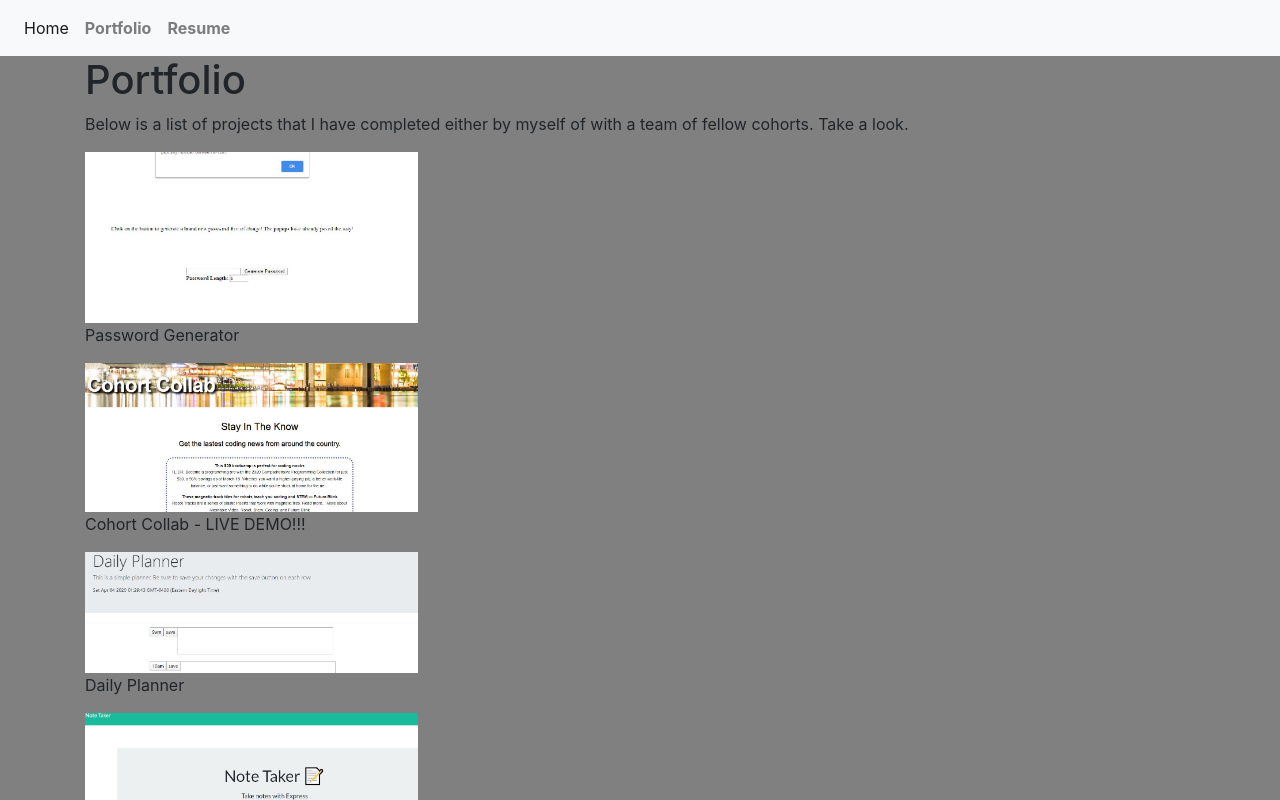
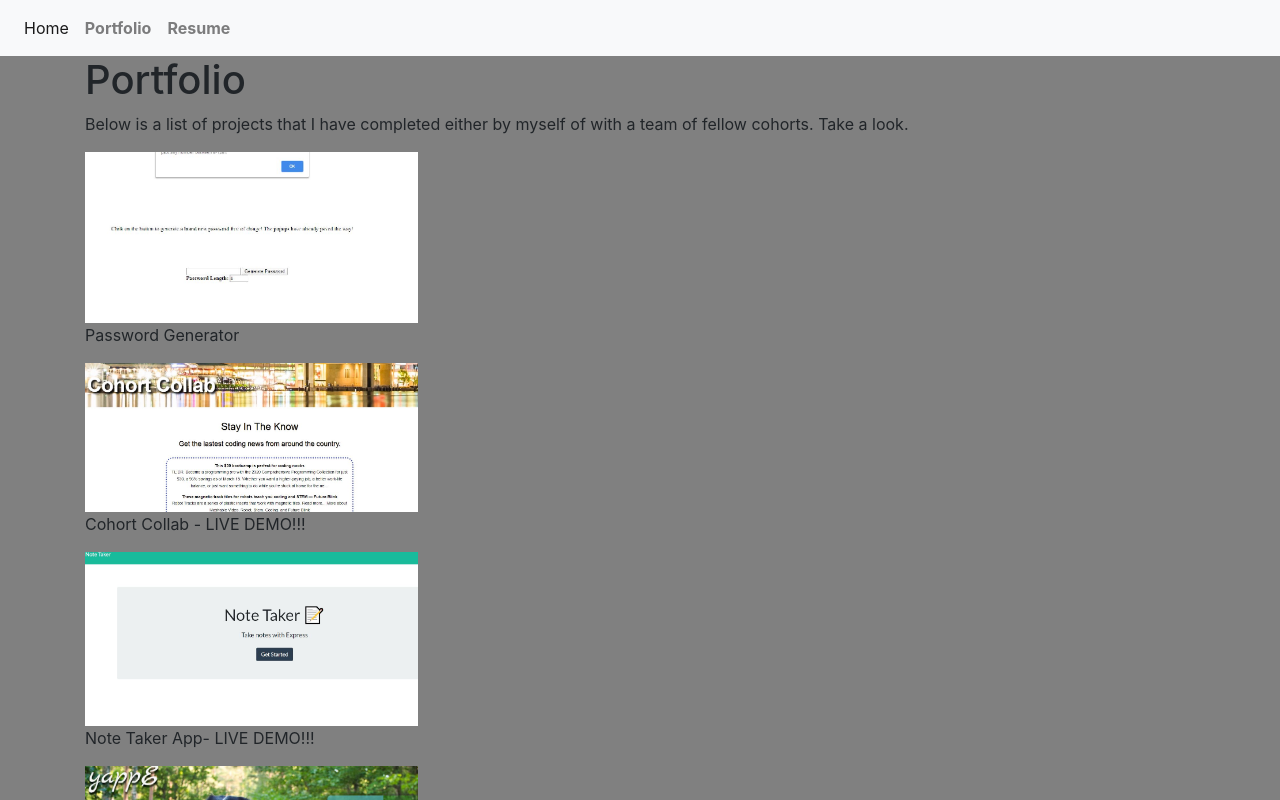
Before and after one commit to SkinnySk8ter/react-portfolio, a React (Create React App) app in the folder reactprofile/: page /Portfolio in a window 1280 px wide. Shown: the top 800 px of the page. Built offline with nearby package versions, Linux system fonts and the light colour scheme.

Commit message:
editing text on pages. Removed unnecessary card on portfolio page

```diff
--- a/reactprofile/src/components/Homepage/Homepage.js
+++ b/reactprofile/src/components/Homepage/Homepage.js
@@ -7,7 +7,7 @@ const home = () => {
         <div className="container">
             <h1>Welcome!</h1>
             <img src={logo}  alt="myimage"/>
-            <p>Hello and welcome to my portfolio! My name is Jody Jones and I am in the process of developing my skills to become a Software Developer. Within this site I have a showcase of completed works and some projects that I am currently working on. For the moment some things are still in their early stages but that will change with time! Feel free to look around and reach out to me at anytime! Thank you for your time.</p>
+            <p>Hello and welcome to my portfolio! My name is Jody Jones and I am a Full Stack Developer. Within this site I have a showcase of completed works (my own and group work) and some projects that I am currently working on. Feel free to look around and reach out to me at anytime! Thank you for your time.</p>
         </div>
     );
 }
--- a/reactprofile/src/components/PorfolioPage/Portfolio.js
+++ b/reactprofile/src/components/PorfolioPage/Portfolio.js
@@ -19,12 +19,7 @@ const portfolio = () => {
          <a  rel="noopener noreferrer" target="_blank" href="https://anzook.github.io/The-Git-Gud-Team/"> <img className="img" src={logo2} alt="cohortcollab" /> </a>
          <p>Cohort Collab - LIVE DEMO!!!</p>
          </div>
-         <div>
-         <a rel="noopener noreferrer" target="_blank" href="https://github.com/SkinnySk8ter/Daily-Planner">
-            <img className="img" src={logo3} alt="dailyplanner" />
-         </a>
-         <p>Daily Planner</p>
-         </div>
+
          <div>
          <a rel="noopener noreferrer" target="_blank" href="https://guarded-spire-72598.herokuapp.com/">
             <img className="img" src={logo4} alt="notetaker" />
```
Also changed, not shown: 1 other file (tests, documents, lock files or other folders).
